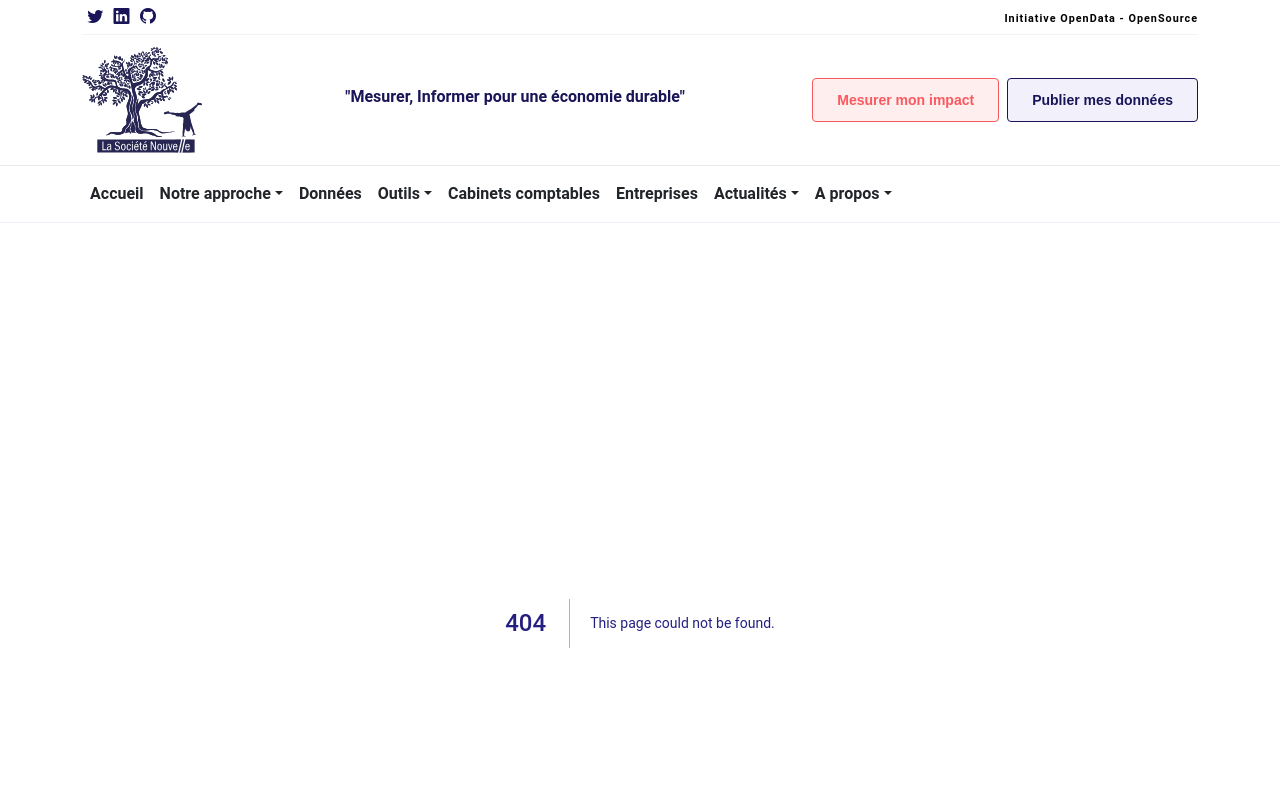
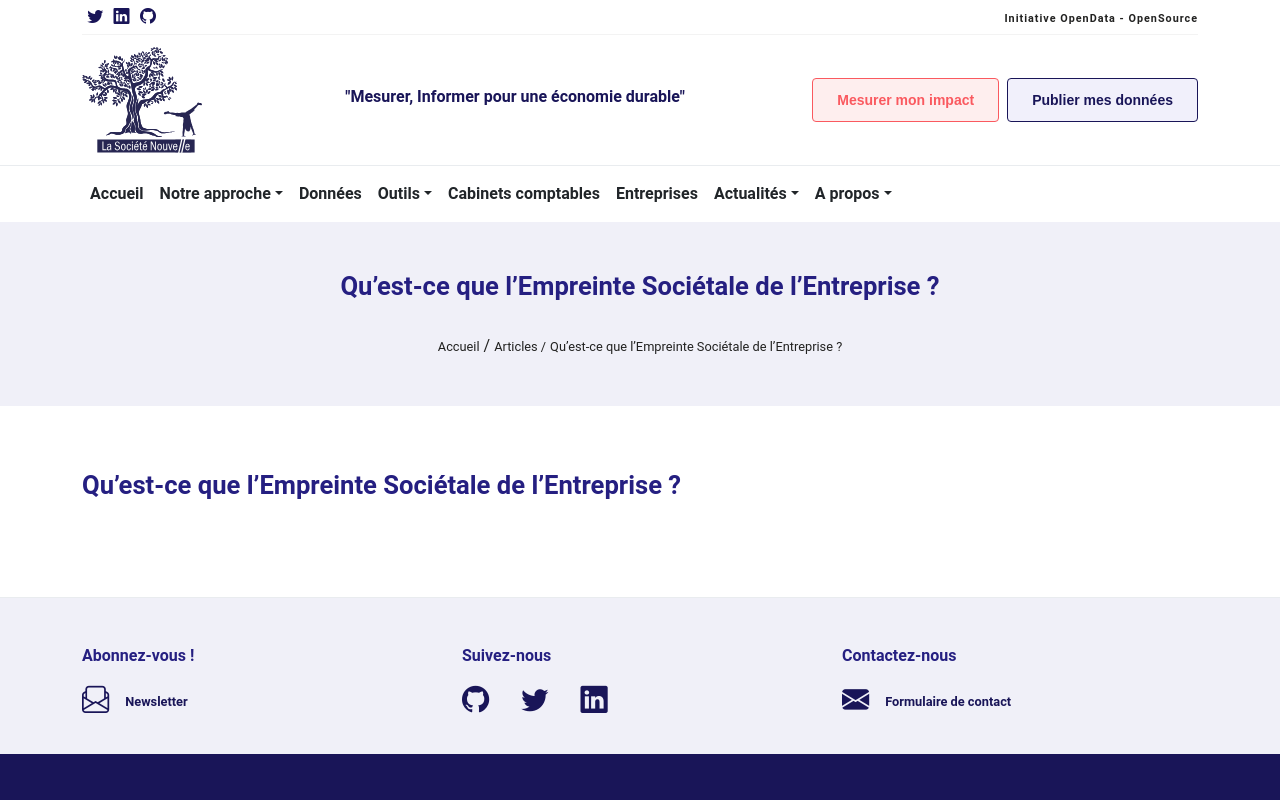
Before and after one commit to La-Societe-Nouvelle/LaSocieteNouvelle-Website, a Next.js app: page /articles/empreinte-societale-entreprise in a window 1280 px wide. Before the commit this address had no page. Shown: the top 800 px of the page. Built offline with nearby package versions, Linux system fonts and the light colour scheme; no server answers.

Commit message:
post single page

```diff
--- a/src/lib/articles.json
+++ b/src/lib/articles.json
@@ -1,37 +1,41 @@
 {
   "posts": [
     {
-      "image" : "fiche-methodologique.jpg",
-      "titre" : "Fiche méthodologique | La production des données par défaut pour les entreprises française ! ",
-      "slug" : "fiche-donnees-defaut-entreprises-francaise",
-      "categorie" : "publication",
-      "date" :  "04 mai 2022",
-      "texte" : ""
+      "image": "fiche-methodologique.jpg",
+      "titre": "Fiche méthodologique | La production des données par défaut pour les entreprises française ! ",
+      "slug": "fiche-donnees-defaut-entreprises-francaise",
+      "categorie": "publication",
+      "date": "04 mai 2022",
+      "texte": "",
+      "content": ""
     },
     {
-      "image" : "illu-ese.jpg",
+      "image": "illu-ese.jpg",
       "titre": "Qu’est-ce que l’Empreinte Sociétale de l’Entreprise ?",
-      "slug" : "empreinte-societale-entreprise",
-      "categorie" : "article",
+      "slug": "empreinte-societale-entreprise",
+      "categorie": "article",
       "date": "25 avril 2022",
-      "texte": "L’Empreinte Sociétale de l’Entreprise (ESE) est un panel d’indicateurs sociaux et environnementaux relatif à la production vendue d’une entreprise."
+      "texte": "L’Empreinte Sociétale de l’Entreprise (ESE) est un panel d’indicateurs sociaux et environnementaux relatif à la production vendue d’une entreprise.",
+      "content": ""
     },
     {
-      "image" : "impact.jpg",
+      "image": "impact.jpg",
       "titre": "Pourquoi faut-il mesurer les impacts de la valeur produite des entreprises?",
-      "slug" : "mesurer-impact",
-      "categorie" : "article",
+      "slug": "mesurer-impact",
+      "categorie": "article",
       "date": "13 avril 2022",
-      "texte": "Mesurer les impacts de la valeur produite c'est-à-dire les impacts liés à un euro de production permet de connaître la capacité d’une entreprise à produire de la valeur en limitant ses impacts négatifs ou en maximisant ses impacts positifs..."
+      "texte": "Mesurer les impacts de la valeur produite c'est-à-dire les impacts liés à un euro de production permet de connaître la capacité d’une entreprise à produire de la valeur en limitant ses impacts négatifs ou en maximisant ses impacts positifs...",
+      "content": ""
     },
     {
-      "image" : "equipe-la-societe-nouvelle.jpg",
+      "image": "equipe-la-societe-nouvelle.jpg",
       "titre": "Mesurer, Informer pour une économie durable",
-      "slug" : "la-societe-nouvelle",
-      "categorie" : "actu",
+      "slug": "la-societe-nouvelle",
+      "categorie": "actu",
       "date": "04 mars 2022",
       "accroche": "Il était une fois La Société Nouvelle...",
-      "texte": "C’est avec la volonté de contribuer à la construction d’une société durable que La Société Nouvelle prit son premier souffle : un nom choisi par l’envie de faire bouger les choses, pour marquer son engagement au service de cette transition."
+      "texte": "C’est avec la volonté de contribuer à la construction d’une société durable que La Société Nouvelle prit son premier souffle : un nom choisi par l’envie de faire bouger les choses, pour marquer son engagement au service de cette transition.",
+      "content": "<p>Contenu</p>"
     }
   ]
 }
--- /dev/null
+++ b/src/pages/articles/[slug].js
@@ -0,0 +1,79 @@
+import React, { useEffect, useState } from "react";
+import { useRouter } from "next/router";
+
+
+import { Container } from "react-bootstrap";
+import { Helmet } from "react-helmet";
+import PageHeader from "../../components/PageHeader";
+import articles from "../../lib/articles.json";
+
+
+const Post = () => {
+  const router = useRouter();
+  const { slug } = router.query;
+  const posts = articles.posts;
+
+  let getPost = posts.filter((post) => {
+    return post.slug == slug;
+  });
+
+  const obj = { ...getPost[0] };
+
+  const [post, setPost] = useState(obj);
+  const [content, setContent] = useState();
+
+  useEffect(() => {
+    const { slug } = router.query;
+    const posts = articles.posts;
+
+    let getPost = posts.filter((post) => {
+      return post.slug == slug;
+    });
+
+    const obj = { ...getPost[0] };
+
+    setPost(obj);
+
+    getContent(slug);
+  }, [router.query]);
+
+
+const getContent = async(slug) => {
+
+
+  {
+    fetch(slug + ".txt")
+    .then(t => t.text()).then(text => {
+      setContent(text);
+  })
+
+  }
+  }
+
+  return (
+    <>
+      {post && (
+        <>
+          <Helmet>
+            <title>La société Nouvelle | </title>
+          </Helmet>
+          <PageHeader
+            title={post.titre}
+            prev={"articles"}
+            prevTitle={"Articles"}
+            path={"articles/" + post.slug}
+          />
+          <Container>
+            <section>
+
+              <h2>{post.titre}</h2>
+              <div dangerouslySetInnerHTML={{__html: post.content}} />
+            </section>
+          </Container>
+        </>
+      )}
+    </>
+  );
+};
+
+export default Post;
```
